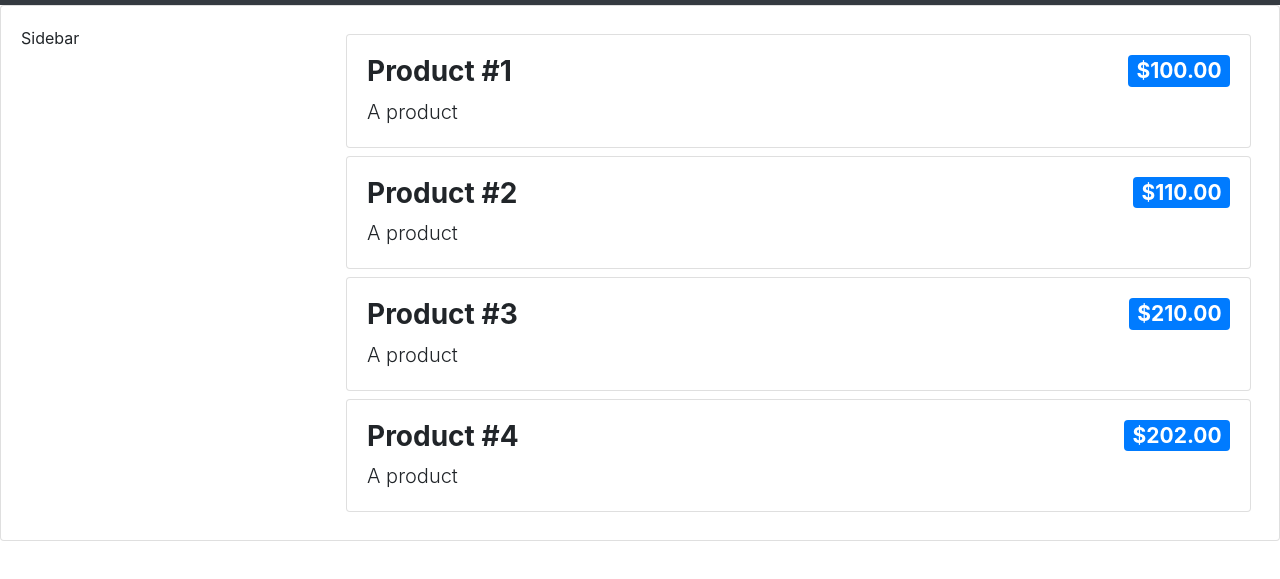
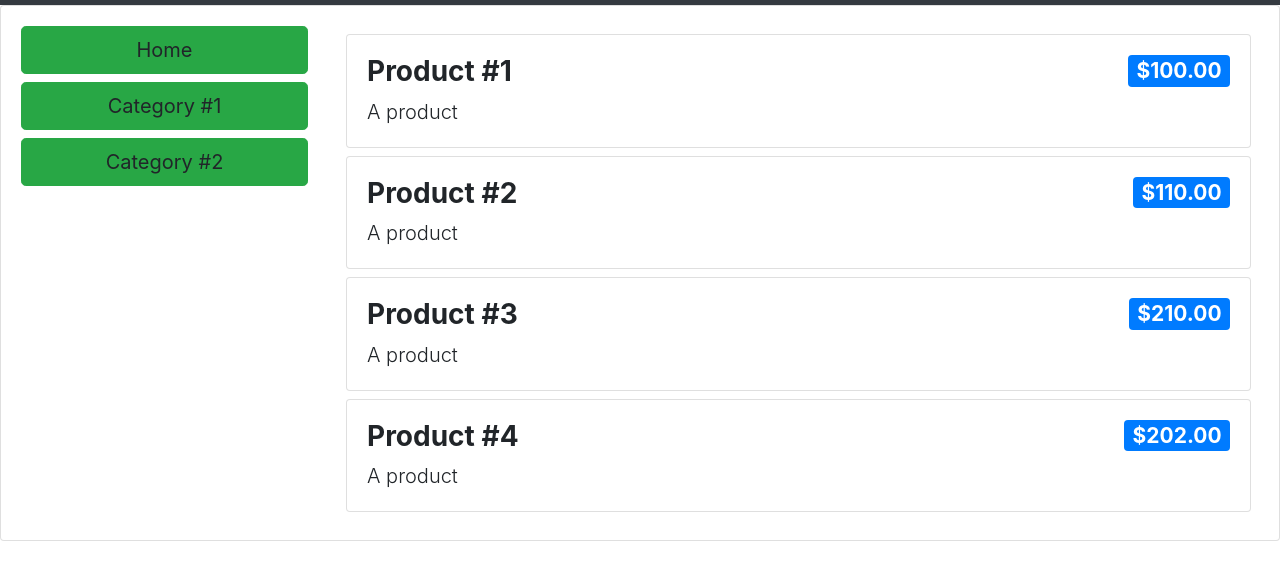
Before and after one commit to hassanhafiz44/sportsstore, a website: page public/index.html in a window 1280 px wide. Shown: the part 51-630 px from the top of the page. Drawn offline with Linux system fonts and the light colour scheme.

Commit message:
added category menu

```diff
--- a/public/index.html
+++ b/public/index.html
@@ -5,9 +5,10 @@
 	<link rel="stylesheet" href="assets/bootstrap.min.css" />
 	<script src="assets/angular.min.js"></script>
 	<script>
-		angular.module('sportsStore', []);
+		angular.module('sportsStore', ["customFilters"]);
 	</script>
 	<script src="controllers/sportsStore.js"></script>
+	<script src="filters/customFilters.js"></script>
 </head>
 <body ng-controller="sportsStoreCtrl">
 	<div class="navbar bg-dark navbar-dark">
@@ -16,7 +17,13 @@
 	<div class="card">
 		<div class="card-body">
 			<div class="row">
-				<div class="col-sm-3">Sidebar</div>
+				<div class="col-sm-3">
+					<a ng-click="selectCategory()"
+						class="btn btn-block btn-success btn-lg">Home</a>
+					<a ng-repeat="item in data.products | orderBy: 'category'
+						| unique:'category'" ng-click="selectCategory(item)"
+						class="btn btn-block btn-success btn-lg">{{item}}</a>
+				</div>
 				<div class="col-sm-9">
 					<div class="card m-2" ng-repeat="item in data.products">
 						<div class="card-body">
```
